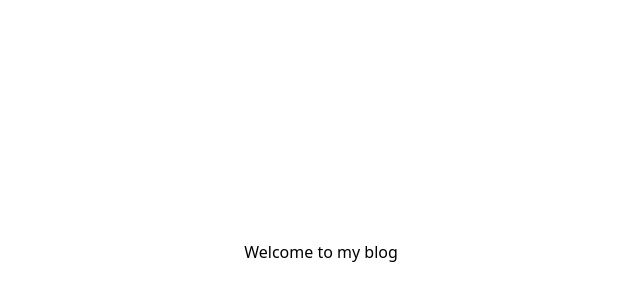
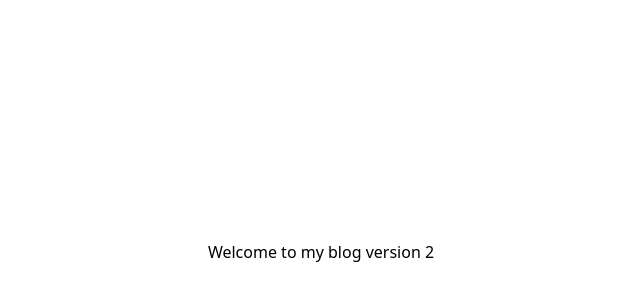
Before and after one commit to xxescapistx/anonym, a Next.js app: page / in a window 1280 px wide. Shown: the part 148-448 px from the top of the page, without its empty margins (319-959 px from the left). Built offline with nearby package versions, Linux system fonts and the light colour scheme.

Commit message:
Test updating

```diff
--- a/src/app/page.tsx
+++ b/src/app/page.tsx
@@ -2,7 +2,7 @@ import React from 'react'
 
 const Main = () => {
   return (
-    <div style={{display: 'flex', alignItems: 'center', justifyContent: 'center', height: "100vh"}}>Welcome to my blog</div>
+    <div style={{display: 'flex', alignItems: 'center', justifyContent: 'center', height: "100vh"}}>Welcome to my blog version 2</div>
   )
 }
 
```
